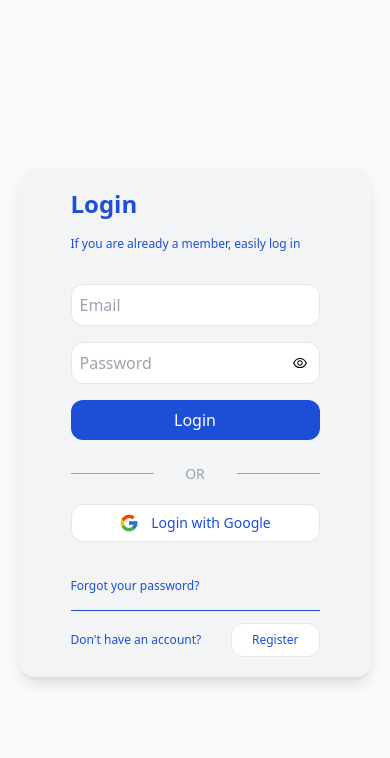
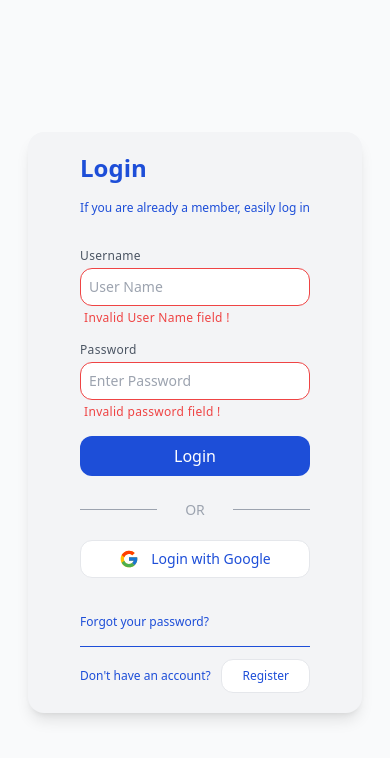
Before and after one commit to avinashprj/nucleus-book, a React (Create React App) app: page / in a window 390 px wide. Shown: the top 758 px of the page. Built offline with nearby package versions, Linux system fonts and the light colour scheme; what miragejs would draw is missing.

Commit message:
💄 update ui of inputs

```diff
--- a/src/features/authentication/components/Login.jsx
+++ b/src/features/authentication/components/Login.jsx
@@ -14,21 +14,47 @@
           If you are already a member, easily log in
         </p>
         <form action className="flex flex-col gap-4">
-          <input
-            className="p-2 mt-8 rounded-xl border"
-            type="email"
-            name="email"
-            placeholder="Email"
-          />
-          <div className="relative">
-            <input
-              className="p-2 rounded-xl border w-full"
-              type="password"
-              name="password"
-              placeholder="Password"
-            />
-            <AiOutlineEye className="bi bi-eye absolute top-1/2 right-3 -translate-y-1/2" />
-            {/* <AiOutlineEyeInvisible className="bi bi-eye absolute top-1/2 right-3 -translate-y-1/2"></AiOutlineEyeInvisible> */}
+          <div className="flex flex-col mt-8">
+            <label
+              htmlFor="name"
+              className="mb-1 text-xs sm:text-sm tracking-wide text-gray-600"
+            >
+              Username
+            </label>
+            <div className="relative">
+              <input
+                id="name"
+                name="name"
+                type="text"
+                placeholder="User Name"
+                // value=""
+                className="text-sm sm:text-base relative w-full border rounded-xl placeholder-gray-400 focus:border-indigo-400 focus:outline-none p-2  border-red-500"
+              />
+            </div>
+            <span className="flex items-center font-medium tracking-wide text-red-500 text-xs mt-1 ml-1">
+              Invalid User Name field !
+            </span>
+          </div>
+          <div className="flex flex-col">
+            <label
+              htmlFor="password"
+              className="mb-1 text-xs sm:text-sm tracking-wide text-gray-600"
+            >
+              Password
+            </label>
+            <div className="relative">
+              <input
+                id="password"
+                name="password"
+                type="password"
+                placeholder="Enter Password"
+                // value=""
+                className="text-sm sm:text-base relative w-full border rounded-xl placeholder-gray-400 focus:border-indigo-400 focus:outline-none p-2  border-red-500"
+              />
+            </div>
+            <span className="flex items-center font-medium tracking-wide text-red-500 text-xs mt-1 ml-1">
+              Invalid password field !
+            </span>
           </div>
           <button
             type="button"
--- a/src/features/authentication/components/Signup.jsx
+++ b/src/features/authentication/components/Signup.jsx
@@ -22,44 +22,113 @@
         <p className="text-xs mt-4 text-primary">
           If you are already a member, easily log in
         </p>
-        <form action className="flex flex-col gap-4">
-          <input
-            className="p-2 mt-8 rounded-xl border"
-            type="text"
-            name="text"
-            placeholder="Full Name"
-          />
-          <input
-            className="p-2  rounded-xl border"
-            type="email"
-            name="email"
-            placeholder="Email"
-          />
+        <form action className="flex flex-col gap-2">
+          <div className="flex flex-col mt-4">
+            <label
+              htmlFor="name"
+              className="mb-1 text-xs sm:text-sm tracking-wide text-gray-600"
+            >
+              First Name
+            </label>
             <div className="relative">
               <input
-              className="p-2 rounded-xl border w-full"
+                id="name"
+                name="name"
                 type="text"
-              name="username"
-              placeholder="Enter UserName"
+                placeholder="First Name"
+                // value=""
+                className="text-sm sm:text-base relative w-full border rounded-xl placeholder-gray-400 focus:border-indigo-400 focus:outline-none p-2  border-red-500"
               />
             </div>
+            <span className="flex items-center font-medium tracking-wide text-red-500 text-xs mt-1 ml-1">
+              Invalid first Name field !
+            </span>
+          </div>
+          <div className="flex flex-col">
+            <label
+              htmlFor="name"
+              className="mb-1 text-xs sm:text-sm tracking-wide text-gray-600"
+            >
+              Last Name
+            </label>
             <div className="relative">
               <input
-              className="p-2 rounded-xl border w-full"
-              type="password"
-              name="password"
-              placeholder="Enter Password"
+                id="name"
+                name="name"
+                type="text"
+                placeholder="Last Name"
+                // value=""
+                className="text-sm sm:text-base relative w-full border rounded-xl placeholder-gray-400 focus:border-indigo-400 focus:outline-none p-2  border-red-500"
               />
             </div>
+            <span className="flex items-center font-medium tracking-wide text-red-500 text-xs mt-1 ml-1">
+              Invalid Last Name field !
+            </span>
+          </div>
+          <div className="flex flex-col">
+            <label
+              htmlFor="name"
+              className="mb-1 text-xs sm:text-sm tracking-wide text-gray-600"
+            >
+              Email
+            </label>
             <div className="relative">
               <input
-              className="p-2 rounded-xl border w-full"
-              type="password"
-              name="password"
-              placeholder="Confirm Password"
+                id="name"
+                name="email"
+                type="email"
+                placeholder="Email"
+                // value=""
+                className="text-sm sm:text-base relative w-full border rounded-xl placeholder-gray-400 focus:border-indigo-400 focus:outline-none p-2  border-red-500"
               />
             </div>
+            <span className="flex items-center font-medium tracking-wide text-red-500 text-xs mt-1 ml-1">
+              Invalid Email address!
+            </span>
+          </div>
+          <div className="flex flex-col">
+            <label
+              htmlFor="name"
+              className="mb-1 text-xs sm:text-sm tracking-wide text-gray-600"
+            >
+              Username
+            </label>
+            <div className="relative">
+              <input
+                id="name"
+                name="name"
+                type="text"
+                placeholder="User Name"
+                // value=""
+                className="text-sm sm:text-base relative w-full border rounded-xl placeholder-gray-400 focus:border-indigo-400 focus:outline-none p-2  border-red-500"
+              />
+            </div>
+            <span className="flex items-center font-medium tracking-wide text-red-500 text-xs mt-1 ml-1">
+              Invalid User Name field !
+            </span>
+          </div>
 
+          <div className="flex flex-col">
+            <label
+              htmlFor="password"
+              className="mb-1 text-xs sm:text-sm tracking-wide text-gray-600"
+            >
+              Password
+            </label>
+            <div className="relative">
+              <input
+                id="password"
+                name="password"
+                type="password"
+                placeholder="Enter Password"
+                // value=""
+                className="text-sm sm:text-base relative w-full border rounded-xl placeholder-gray-400 focus:border-indigo-400 focus:outline-none p-2  border-red-500"
+              />
+            </div>
+            <span className="flex items-center font-medium tracking-wide text-red-500 text-xs mt-1 ml-1">
+              Invalid password field !
+            </span>
+          </div>
           <button
             type="button"
             className="bg-primary rounded-xl text-white py-2 hover:scale-105 duration-300"
@@ -82,7 +151,7 @@
         <div className="mt-3 text-xs flex justify-between items-center text-primary">
           <p>Already have an account?</p>
           <Link
-            to="/"
+            to="/login"
             type="button"
             className="py-2 px-5 bg-white border rounded-xl hover:scale-110 duration-300"
           >
```
Lines whose indentation alone changed are shown as unchanged.
